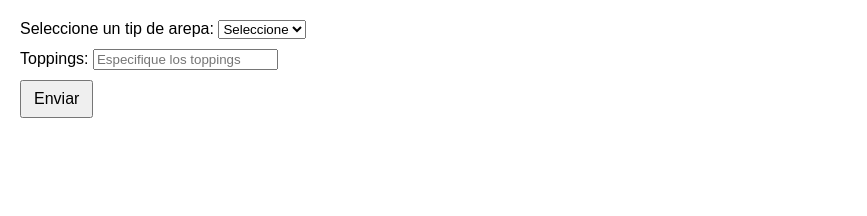
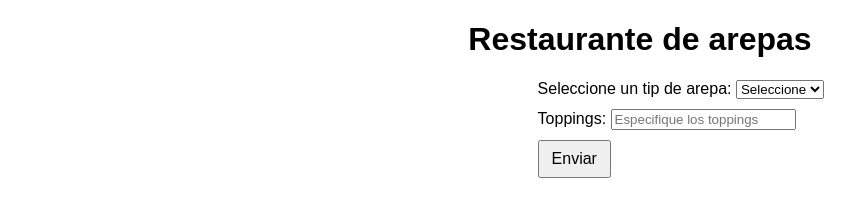
Before and after one commit to Egojose/clase1, a plain HTML site: page index.html in a window 1280 px wide. Shown: the whole page, without its empty margins (0-867 px from the left). Drawn offline with Linux system fonts and the light colour scheme.

Commit message:
Posiciona el contenido

```diff
--- a/index.html
+++ b/index.html
@@ -10,6 +10,8 @@
 
 <body>
 
+    <h1 id="title">Restaurante de arepas</h1>
+    <div class="container">
     <div>
         <label for="foodType">Seleccione un tip de arepa:</label>
         <select id="foodType">
@@ -28,6 +30,7 @@
     <button onclick="processInput()">Enviar</button>
 
     <div id="root"></div>
+</div>
 
     <script src="script.js"></script>
 </body>
--- a/styles.css
+++ b/styles.css
@@ -5,6 +5,17 @@ body {
 
 div {
     margin-bottom: 10px;
+}
+
+.container {
+    width: 400px;
+    position: absolute;
+    left: 42%;
+    right: 50%;
+}
+
+#title {
+    text-align: center;
 }
 
 button {
```
